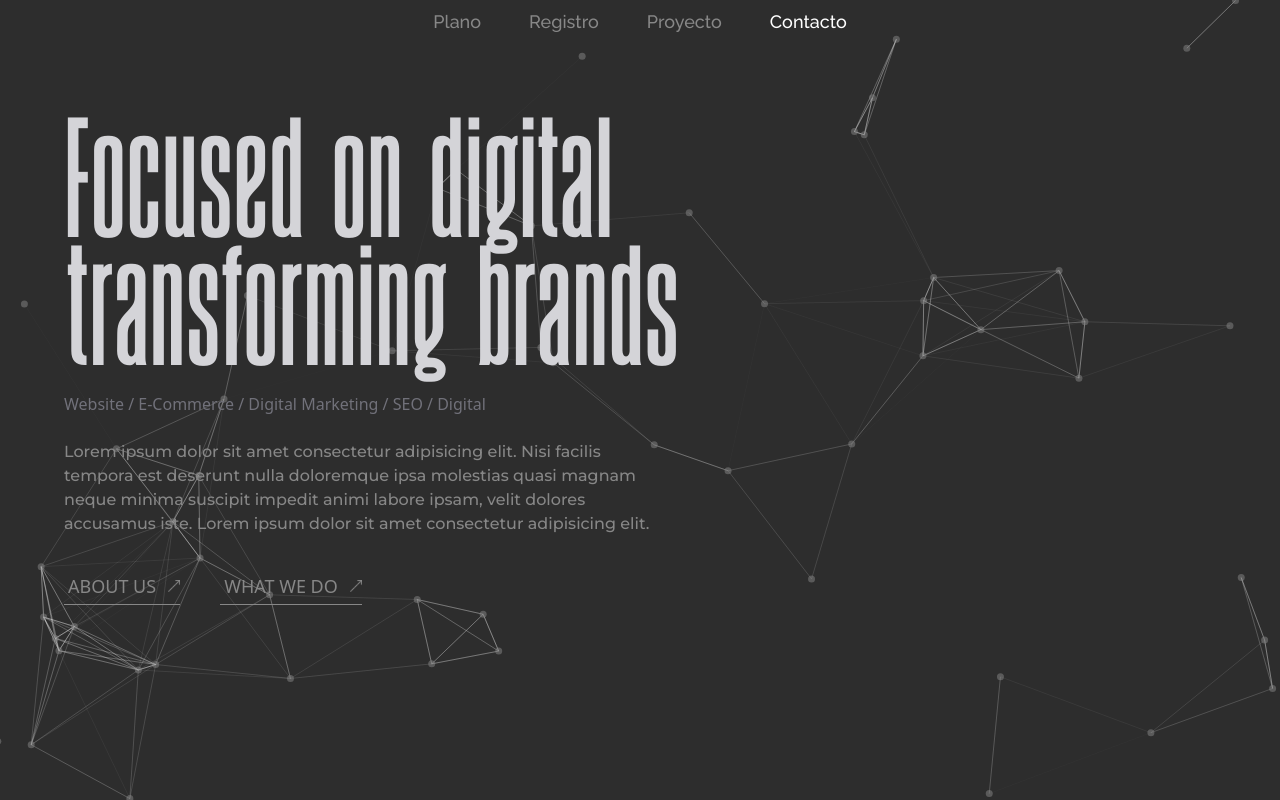
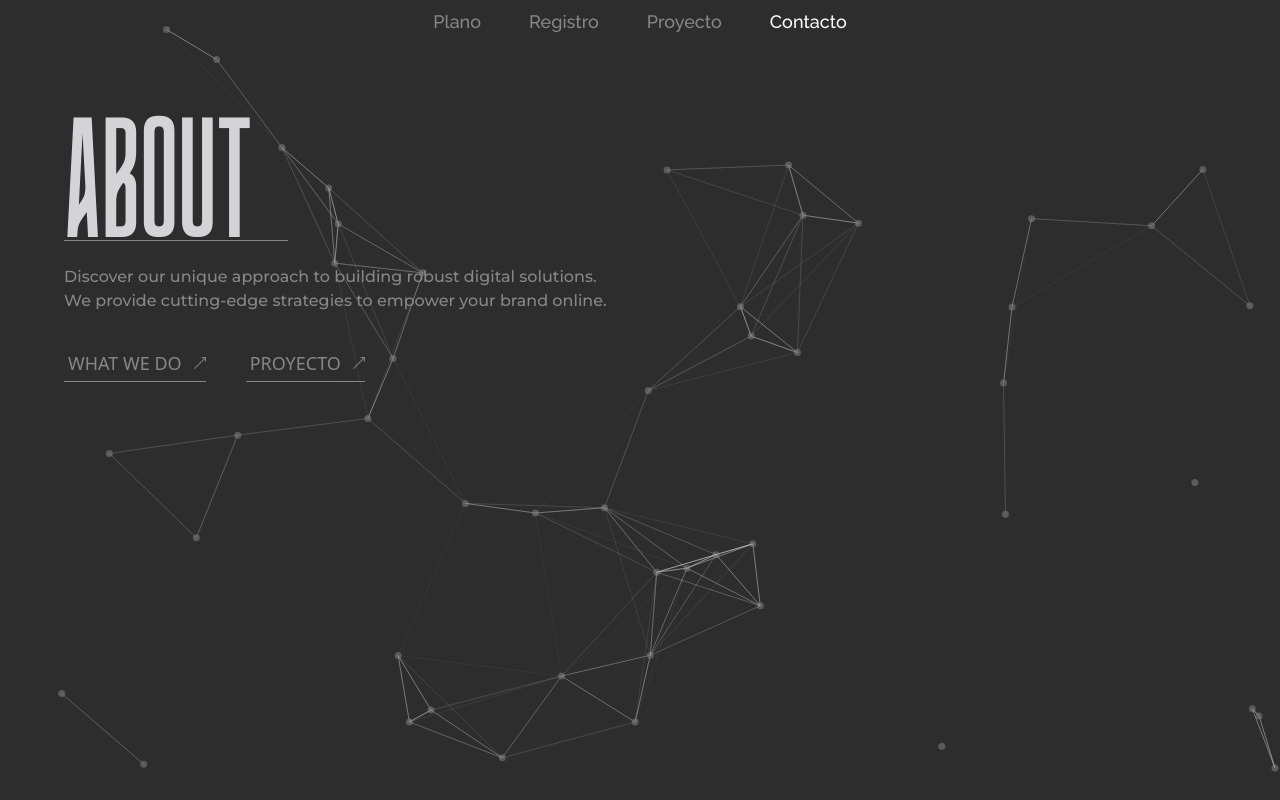
Before and after one commit to Najdorf12/gallery-app, a React (Vite) app: page /proyecto in a window 1280 px wide. Both pictures are taken after a click on the button "ABOUT US". Built offline with nearby package versions, Linux system fonts and the light colour scheme.

Commit message:
add styles

```diff
--- a/src/pages/Project.jsx
+++ b/src/pages/Project.jsx
@@ -5,21 +5,21 @@ import Navbar from "../components/Navbar";
 import arrow from "/arrow.png";
 
 const Project = () => {
-  const [activeArticle, setActiveArticle] = useState("about"); // Estado para controlar qué artículo se muestra
-  const containerRef = useRef(null); // Referencia al contenedor para animar
+  const [activeArticle, setActiveArticle] = useState("project");
+  const containerRef = useRef(null);
 
   const handleButtonClick = (newArticle) => {
-    // Animar salida
+
     gsap.to(containerRef.current, {
       opacity: 0,
-      duration: 0.5,
+      duration: 0.7,
       onComplete: () => {
-        setActiveArticle(newArticle); // Cambiar el artículo activo
-        // Animar entrada
+        setActiveArticle(newArticle);
+
         gsap.fromTo(
           containerRef.current,
           { opacity: 0 },
-          { opacity: 1, duration: 0.5 }
+          { opacity: 1, duration: 0.7 }
         );
       },
     });
@@ -31,7 +31,7 @@ const Project = () => {
       <Navbar />
       <div className="w-full z-[550] relative flex flex-col px-3 lg:pl-[5%]">
         <div ref={containerRef} className="relative">
-          {activeArticle === "about" && (
+          {activeArticle === "project" && (
             <article className="flex flex-col justify-start items-start relative z-50 w-full cursor-default lg:max-w-[60%]">
               <h1 className="august-bold leading-none text-zinc-300 text-7xl lg:text-[8rem] 2xl:text-[10rem]">
                 Focused on digital <br />
@@ -47,6 +47,22 @@ const Project = () => {
                 velit dolores accusamus iste. Lorem ipsum dolor sit amet
                 consectetur adipisicing elit.
               </p>
+              <div className="flex justify-start items-center gap-9 mt-9 lg:gap-10 z-50 relative">
+                <button
+                  onClick={() => handleButtonClick("about")}
+                  className="flex justify-center items-center gap-3 text-grayCustom border-b border-grayCustom pb-1 pl-1 lg:text-lg"
+                >
+                  ABOUT US
+                  <img src={arrow} alt="arrow" className="w-3" />
+                </button>
+                <button
+                  onClick={() => handleButtonClick("whatWeDo")}
+                  className="flex justify-center items-center gap-3 text-grayCustom border-b border-grayCustom pb-1 pl-1 lg:text-lg"
+                >
+                  WHAT WE DO
+                  <img src={arrow} alt="arrow" className="w-3" />
+                </button>
+              </div>
             </article>
           )}
           {activeArticle === "whatWeDo" && (
@@ -62,10 +78,7 @@ const Project = () => {
                 solutions. We provide cutting-edge strategies to empower your
                 brand online.
               </p>
-            </article>
-          )}
-        </div>
-        <div className="flex justify-start items-center gap-9 mt-9 lg:gap-10">
+              <div className="flex justify-start items-center gap-9 mt-9 lg:gap-10 z-50 relative">
                 <button
                   onClick={() => handleButtonClick("about")}
                   className="flex justify-center items-center gap-3 text-grayCustom border-b border-grayCustom pb-1 pl-1 lg:text-lg"
@@ -74,12 +87,45 @@ const Project = () => {
                   <img src={arrow} alt="arrow" className="w-3" />
                 </button>
                 <button
+                  onClick={() => handleButtonClick("project")}
+                  className="flex justify-center items-center gap-3 text-grayCustom border-b border-grayCustom pb-1 pl-1 lg:text-lg"
+                >
+                  PROYECTO
+                  <img src={arrow} alt="arrow" className="w-3" />
+                </button>
+              </div>
+            </article>
+          )}
+
+          {activeArticle === "about" && (
+            <article className="flex flex-col justify-start items-start relative z-50 w-full cursor-default lg:max-w-[60%]">
+              <h1 className="august-bold leading-none text-zinc-300 text-7xl lg:text-[8rem] 2xl:text-[10rem]">
+               ABOUT
+              </h1>
+             <div className="w-56 h-[1px] bg-grayCustom"></div>
+              <p className="text-sm text-grayCustom font-text2 font-medium text-balance mt-4 lg:text-base lg:mt-6 max-w-[660px] xl:text-lg 2xl:text-xl">
+                Discover our unique approach to building robust digital
+                solutions. We provide cutting-edge strategies to empower your
+                brand online.
+              </p>
+              <div className="flex justify-start items-center gap-9 mt-9 lg:gap-10 z-50 relative">
+                <button
                   onClick={() => handleButtonClick("whatWeDo")}
                   className="flex justify-center items-center gap-3 text-grayCustom border-b border-grayCustom pb-1 pl-1 lg:text-lg"
                 >
                   WHAT WE DO
                   <img src={arrow} alt="arrow" className="w-3" />
                 </button>
+                <button
+                  onClick={() => handleButtonClick("project")}
+                  className="flex justify-center items-center gap-3 text-grayCustom border-b border-grayCustom pb-1 pl-1 lg:text-lg"
+                >
+                  PROYECTO
+                  <img src={arrow} alt="arrow" className="w-3" />
+                </button>
+              </div>
+            </article>
+          )}
         </div>
       </div>
     </section>
```
Lines whose indentation alone changed are shown as unchanged.
